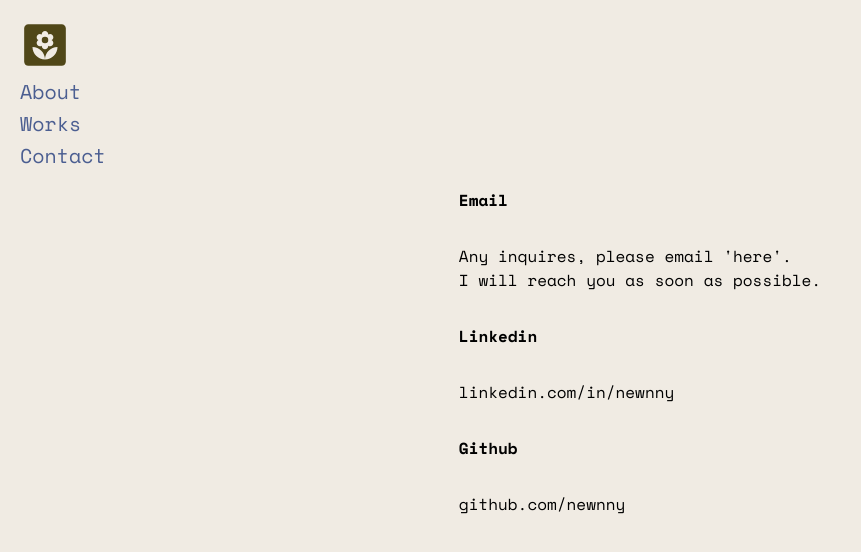
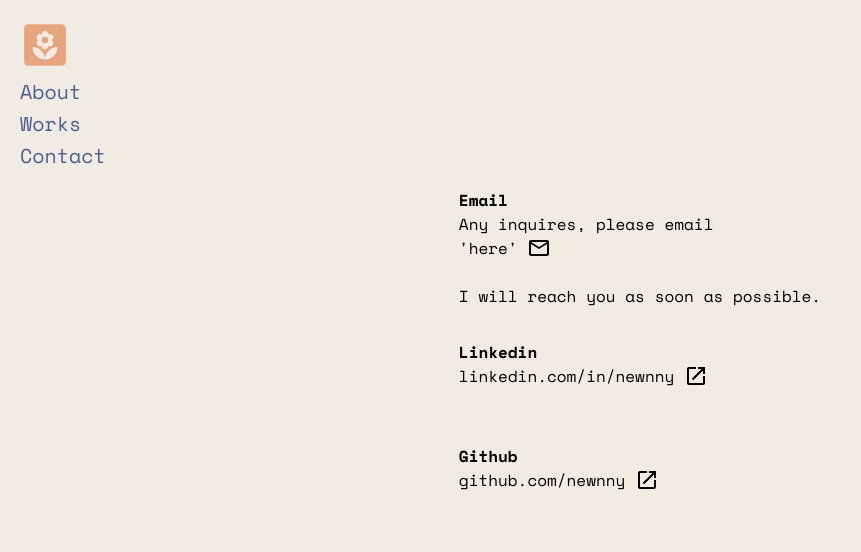
Before and after one commit to newnny/my-blog, a React (Create React App) app: page /contact in a window 1280 px wide. Shown: the top 552 px of the page, without its empty margins (0-861 px from the left). Built offline with nearby package versions, Linux system fonts and the light colour scheme.

Commit message:
modifying styles of pages

```diff
--- a/src/Components/Navbar.tsx
+++ b/src/Components/Navbar.tsx
@@ -36,7 +36,7 @@ const Navbar: React.FC = () => {
             <Stack spacing={matches ? 2 : 0} direction={matches ? "row" : "column"}>
                 <Link
                     className="nav-link"
-                    color={selectedRoute === "main" ? "#504718" : "#4b5e91"}
+                    color="#e8a47c"
                     onClick={(event) => handleSelectRoute(event, "main")}
                 >
                     <YardIcon style={{ height: 50, width: 50 }} />
--- a/src/Pages/About.tsx
+++ b/src/Pages/About.tsx
@@ -1,6 +1,7 @@
 import React from 'react'
 import './Page.css'
 import { useMediaQuery, useTheme } from "@mui/material"
+import Face3Icon from '@mui/icons-material/Face3';
 
 const About: React.FC  = () => {
     const theme = useTheme();
@@ -19,7 +20,7 @@ const About: React.FC  = () => {
                         <b className="highlight">product designer</b>
                         &nbsp;in a&nbsp;
                         <b className="highlight">health tech start-up</b>
-                        &nbsp;called <a className="a" href="https://www.rampmedical.com/">'Ramp medical'</a> based in&nbsp;
+                        &nbsp;called <a className="a" href="https://www.rampmedical.com/" target="_blank">'Ramp medical'</a> based in&nbsp;
                         <b className="highlight">Berlin</b>
                         &nbsp;since 2020&nbsp;<br />
                         I studied&nbsp;
@@ -40,7 +41,7 @@ const About: React.FC  = () => {
                     <br />
                     <p>
                         Personally, I am keen on reading, writing, jazz/classical musics, miniaml architectures/designs, stationeries and kendo.<br />
-                        You can also find me here, <a className="a" href="https://blog.naver.com/type_rh">'my korean blog'</a>.<br />
+                        You can also find me here, <a className="a" href="https://blog.naver.com/type_rh" target="_blank">'my korean blog'</a>.<br />
                         I am writing random topics from a view of an insider and an outside of the world. <br />
                         Unfortunately, all articles are written in Korean.
                     </p>
--- a/src/Pages/Contact.tsx
+++ b/src/Pages/Contact.tsx
@@ -1,25 +1,34 @@
 import React from 'react'
 import './Page.css'
 import { useMediaQuery, useTheme } from "@mui/material"
+import LaunchIcon from '@mui/icons-material/Launch'
+import MailOutlineIcon from '@mui/icons-material/MailOutline';
 
-const Contact: React.FC  = () => {
+const Contact: React.FC = () => {
     const theme = useTheme();
     const matches = useMediaQuery(theme.breakpoints.down('sm'));
     return (
         <div className={matches ? 'main-mobile-div' : 'main-div'}>
             <div className="background">
-                <p><b>Email</b></p>
                 <p>
-                    Any inquires, please email <a className="a-no-deco" href="mailto:hello@younhee.me">'here'</a>. <br />
+                    <b>Email</b>
+                    <br />
+                    Any inquires, please email
+                    <a className="a-no-deco" href="mailto:hello@younhee.me" target="_blank">'here'&nbsp;<MailOutlineIcon/></a>
+                    <br />
                     I will reach you as soon as possible.
                 </p>
-                <p><b>Linkedin</b></p>
                 <p>
-                    <a className="a-no-deco" href="https://www.linkedin.com/in/newnny/">linkedin.com/in/newnny</a> <br />
+                    <b>Linkedin</b>
+                    <br />
+                    <a className="a-no-deco" href="https://www.linkedin.com/in/newnny/" target="_blank">linkedin.com/in/newnny&nbsp;<LaunchIcon /></a>
+                    <br />
                 </p>
-                <p><b>Github</b></p>
                 <p>
-                    <a className="a-no-deco" href="https://github.com/newnny">github.com/newnny</a> <br />
+                    <b>Github</b>
+                    <br />
+                    <a className="a-no-deco" href="https://github.com/newnny" target="_blank">github.com/newnny&nbsp;<LaunchIcon /></a>
+                    <br />
                 </p>
             </div>
         </div>
--- a/src/Pages/Page.css
+++ b/src/Pages/Page.css
@@ -56,6 +56,8 @@
 }
 
 .a-no-deco {
+    display: flex;
+    align-items: center;
     font-weight: 500;
     color: black;
     text-decoration: none;
--- a/src/Pages/Works.tsx
+++ b/src/Pages/Works.tsx
@@ -1,6 +1,6 @@
 import React, { useState } from 'react'
 import './Page.css'
-import { Grid, Button, useMediaQuery, useTheme } from "@mui/material"
+import { Grid, useMediaQuery, useTheme } from "@mui/material"
 
 interface Data {
     id: number;
@@ -38,9 +38,9 @@ const Works: React.FC = () => {
         setCategory(
             category.map(item => {
                 if (item.id === id) {
-                    return { ...item, color: "#504718", fontWeight: "bold" }
+                    return { ...item, color: "#504718",  }
                 }
-                return { ...item, color: "#4b5e91", fontWeight: "normal" }
+                return { ...item, color: "#cccccc",  }
             })
         )
         if (name === "Code") {
@@ -56,31 +56,31 @@ const Works: React.FC = () => {
     return (
         <div className={matches ? " work-mobile-div" : "work-div"}>
             <Grid container direction={matches ? "column" : "row"}>
-                <Grid item sm={6} style={{ display: "flex", flexDirection: "column", alignItems: "flex-start" }}>
+                <Grid item sm={4} style={{ display: "flex", flexDirection: "column", alignItems: "flex-start" }}>
                     {category.map(item => (
                         <p
-                            style={{ color: item.color, fontWeight: item.fontWeight, cursor: "pointer", }}
+                            style={{ color: item.color, cursor: "pointer", fontSize: 20 }}
                             onClick={() => handleClickCategory(item.id, item.name)}
                         >
                             {item.name}
                         </p>
                     ))}
                 </Grid>
-                <Grid item sm={6}>
+                <Grid item sm={8}>
                     {selectedCategory === "Code" &&
                         <div>
-                            <p>/Code works</p>
+                            <p style={{ fontSize: 20 }}>/Code works</p>
                             <p>Not ready yet</p>
                         </div>
                     }
                     {selectedCategory === "Design" &&
                         <div>
-                            <p>/Design works</p>
+                            <p style={{ fontSize: 20 }}>/Design works</p>
                             <p>Not ready yet</p>
                         </div>
                     }
                     {selectedCategory === "Others" &&
-                        <p>/Others works</p>
+                        <p style={{ fontSize: 20 }}>/Others works</p>
                     }
                 </Grid>
             </Grid>
```
